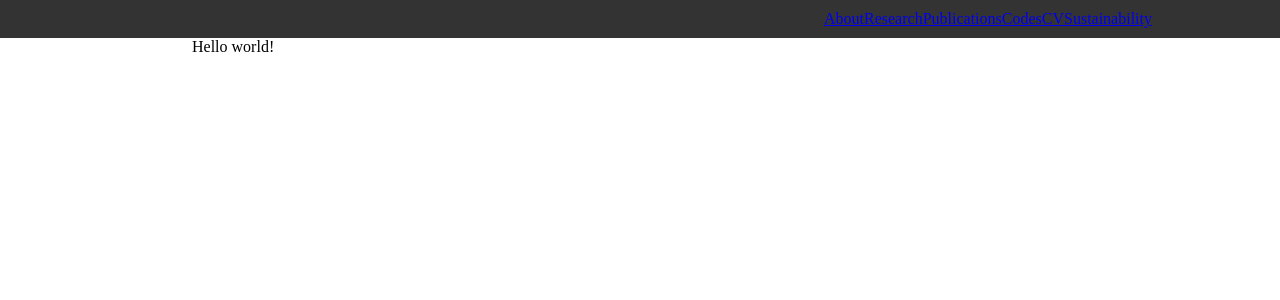
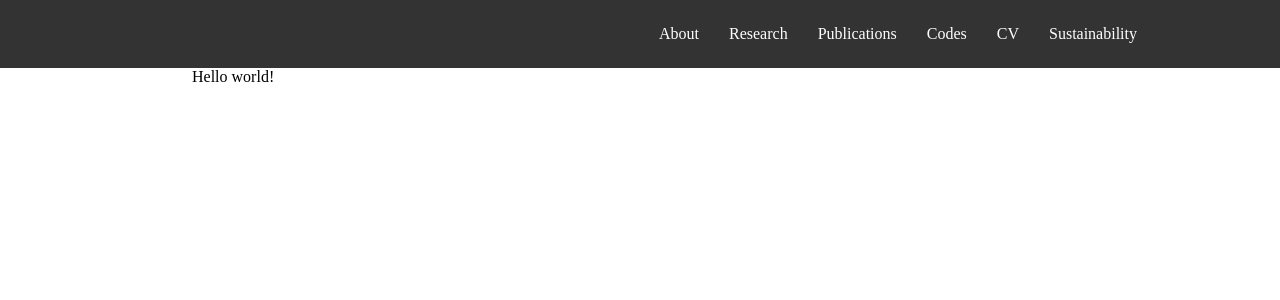
Before and after one commit to felixbosco/felixbosco.github.io, a Jekyll site: the page built from index.html, in a window 1280 px wide. Shown: the top 300 px of the page. Built offline with Jekyll 4.4.1, drawn with Linux system fonts in a browser that asks for light colours.

Commit message:
Add nav css

```diff
--- a/assets/css/style.css
+++ b/assets/css/style.css
@@ -15,6 +15,7 @@ header {
     background-color: #333;
 }
 
+/* ---------- general design: nav ---------- */
 nav {
     -webkit-flex: 1;
     -ms-flex: 1;
@@ -30,6 +31,16 @@ nav ul {
 nav li {
   float: left;
 }
+nav li a {
+  display: block;
+  color: white;
+  text-align: center;
+  padding: 15px 15px;
+  text-decoration: none;
+}
+nav li a:hover {
+  background-color: #111;
+}
 
 /* ---------- general design: main ---------- */
 main {
```
